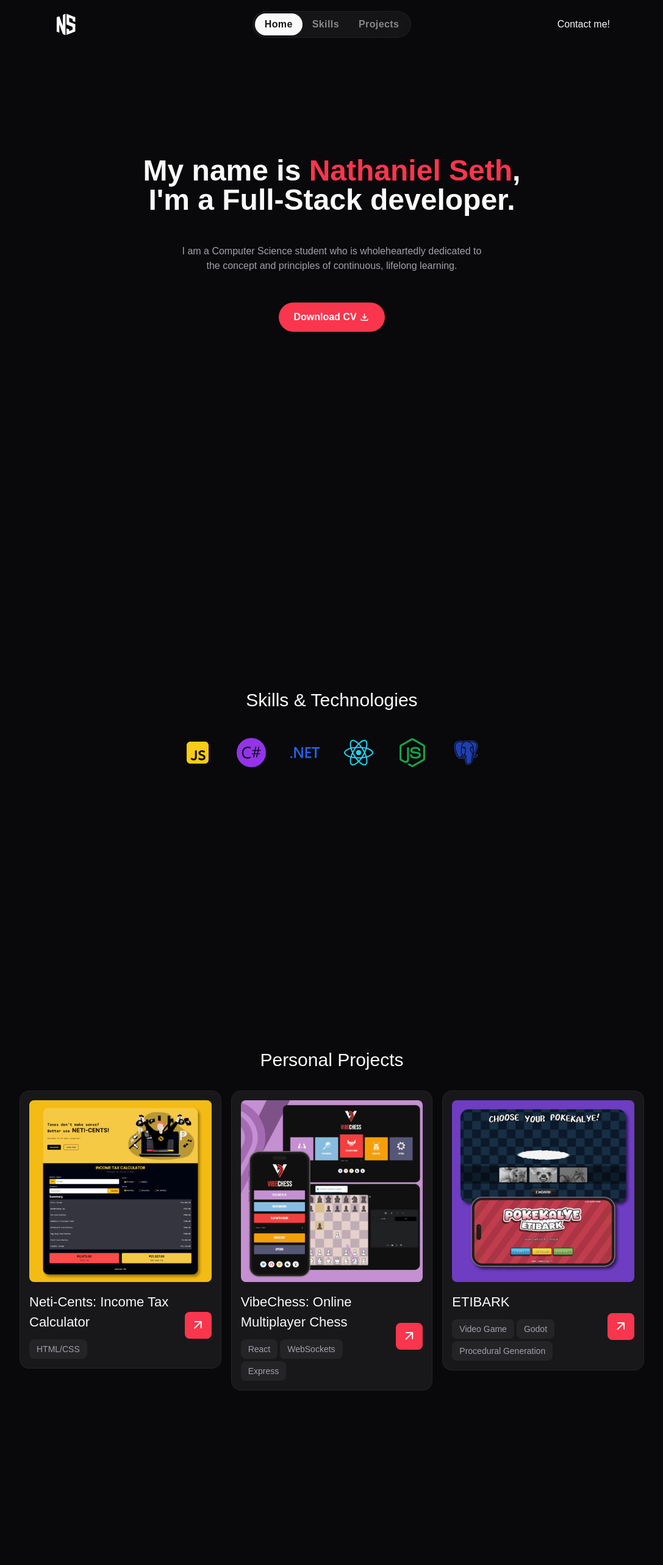
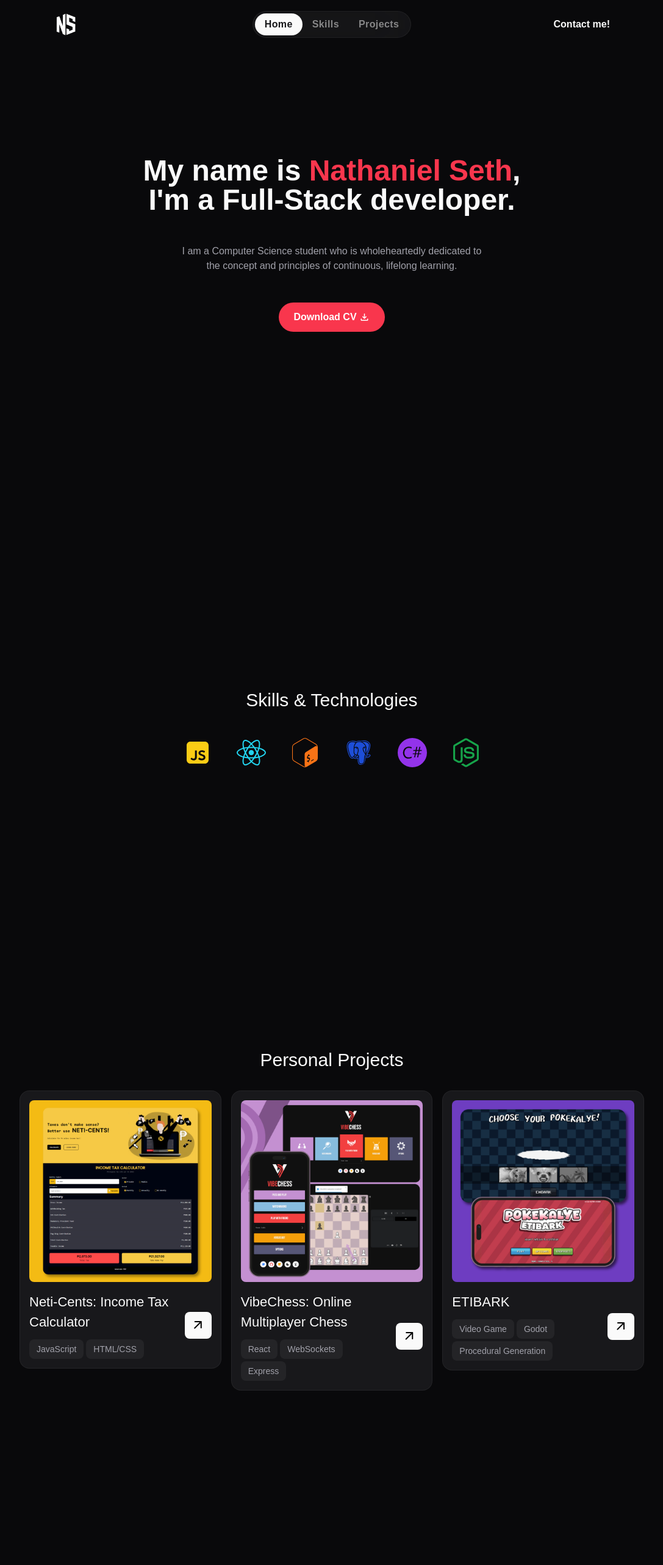
Before and after one commit to nathanielseth/portfolio, a React (Vite) app: page / in a window 1280 px wide. Shown: the top 2566 px of the page at 61% size, without its empty margins (96-1183 px from the left). Built offline with nearby package versions, Linux system fonts and the light colour scheme; a web font is replaced by a local one.

Commit message:
tweaks and optimization
ready for deployment. 1 bug known: blurry dl button text on chrome(?)

```diff
--- a/src/components/Contact.jsx
+++ b/src/components/Contact.jsx
@@ -1,5 +1,6 @@
 import { motion } from "framer-motion";
 import { FaGithub, FaLinkedin } from "react-icons/fa";
+import { MdEmail } from "react-icons/md";
 
 const containerVariants = {
 	hidden: { opacity: 0 },
@@ -58,7 +59,7 @@ const Contact = () => {
 					href="https://github.com/nathanielseth"
 					target="_blank"
 					rel="noopener noreferrer"
-					className="text-3xl text-white hover:text-[#f9364d]"
+					className="text-3xl text-zinc-600 hover:text-white"
 				>
 					<FaGithub />
 				</a>
@@ -67,9 +68,18 @@ const Contact = () => {
 					href="https://www.linkedin.com/in/nathanielseth"
 					target="_blank"
 					rel="noopener noreferrer"
-					className="text-3xl text-white hover:text-[#f9364d]"
+					className="text-3xl text-zinc-600 hover:text-white"
 				>
 					<FaLinkedin />
+				</a>
+
+				<a
+					href="mailto:nathanielseth.dev@gmail.com"
+					target="_blank"
+					rel="noopener noreferrer"
+					className="text-3xl text-zinc-600 hover:text-white"
+				>
+					<MdEmail />
 				</a>
 			</motion.div>
 		</motion.div>
--- a/src/components/Header.jsx
+++ b/src/components/Header.jsx
@@ -1,4 +1,5 @@
 import { useState } from "react";
+import { motion } from "framer-motion";
 
 import Navbar from "./Navbar";
 
@@ -30,12 +31,13 @@ const Header = () => {
 					<Navbar navOpen={navOpen} />
 				</div>
 
-				<a
+				<motion.a
+					whileHover={{ y: -1 }}
 					href="#contact"
-					className="btn btn-secondary max-md:hidden md:justify-self-end"
+					className="btn btn-secondary max-md:hidden md:justify-self-end font-semibold"
 				>
 					Contact me!
-				</a>
+				</motion.a>
 			</div>
 		</header>
 	);
--- a/src/components/Hero.jsx
+++ b/src/components/Hero.jsx
@@ -43,8 +43,13 @@ const Hero = () => {
 
 				<motion.div
 					whileTap={{ scale: 0.85 }}
+					whileHover={{ scale: 1.1 }}
+					transformTemplate={(props, transform) =>
+						transform.replace(" translateZ(0)", "")
+					}
+					variants={itemVariants}
+					layout="position"
 					className="mt-8 flex justify-center items-center"
-					variants={itemVariants}
 				>
 					<a
 						href="/assets/seth_cv.pdf"
--- a/src/components/Navbar.jsx
+++ b/src/components/Navbar.jsx
@@ -1,5 +1,6 @@
 import { useRef, useEffect } from "react";
 import PropTypes from "prop-types";
+import { motion } from "framer-motion";
 
 const Navbar = ({ navOpen }) => {
 	const lastActiveLink = useRef();
@@ -61,8 +62,8 @@ const Navbar = ({ navOpen }) => {
 				});
 			},
 			{
-				threshold: 0.5,
-				rootMargin: "0px 0px -30% 0px",
+				threshold: 0.2,
+				rootMargin: "0px 0px -20% 0px",
 			}
 		);
 
@@ -95,14 +96,15 @@ const Navbar = ({ navOpen }) => {
 	return (
 		<nav className={`navbar ${navOpen ? "active" : ""}`}>
 			{navItems.map(({ label, link, className }, key) => (
-				<a
+				<motion.a
+					whileHover={{ y: -1 }}
 					href={link}
 					key={key}
 					className={className}
 					onClick={(event) => handleLinkClick(event, link)}
 				>
 					{label}
-				</a>
+				</motion.a>
 			))}
 			<div className="active-box" ref={activeBox}></div>
 		</nav>
--- a/src/components/ProjectCard.jsx
+++ b/src/components/ProjectCard.jsx
@@ -1,8 +1,10 @@
 import PropTypes from "prop-types";
+import { motion } from "framer-motion";
 
 const ProjectCard = ({ imgSrc, title, tags, projectLink, classes }) => {
 	return (
-		<div
+		<motion.div
+			whileHover={{ y: -5 }}
 			className={
 				"relative p-4 rounded-2xl bg-zinc-900 hover:bg-zinc-700/50 active:bg-zinc-700/60 ring-1 ring-inset ring-zinc-50/5 transition-colors " +
 				classes
@@ -35,7 +37,7 @@ const ProjectCard = ({ imgSrc, title, tags, projectLink, classes }) => {
 					</div>
 				</div>
 
-				<div className="w-11 h-11 rounded-lg grid place-items-center bg-[#f9364d] text-zinc-50 shrink-0">
+				<div className="w-11 h-11 rounded-lg grid place-items-center bg-zinc-50 text-black shrink-0">
 					<span className="material-symbols-rounded" aria-hidden="true">
 						arrow_outward
 					</span>
@@ -43,7 +45,7 @@ const ProjectCard = ({ imgSrc, title, tags, projectLink, classes }) => {
 			</div>
 
 			<a href={projectLink} target="_blank" className="absolute inset-0"></a>
-		</div>
+		</motion.div>
 	);
 };
 
--- a/src/components/Projects.jsx
+++ b/src/components/Projects.jsx
@@ -5,7 +5,7 @@ const projects = [
 	{
 		imgSrc: "/images/nt.webp",
 		title: "Neti-Cents: Income Tax Calculator",
-		tags: ["HTML/CSS"],
+		tags: ["JavaScript", "HTML/CSS"],
 		projectLink: "https://nathanielseth.github.io/income-tax-ph-calculator/",
 	},
 	{
@@ -27,14 +27,14 @@ const containerVariants = {
 	show: {
 		opacity: 1,
 		transition: {
-			staggerChildren: 0.4,
+			staggerChildren: 0.5,
 		},
 	},
 };
 
 const itemVariants = {
 	hidden: { opacity: 0, y: 30 },
-	show: { opacity: 1, y: 0, transition: { duration: 0.7 } },
+	show: { opacity: 1, y: 0, transition: { duration: 0.5 } },
 };
 
 const Projects = () => {
--- a/src/components/Skills.jsx
+++ b/src/components/Skills.jsx
@@ -4,8 +4,9 @@ import { RiJavascriptFill } from "react-icons/ri";
 import { SiCsharp } from "react-icons/si";
 import { FaNodeJs } from "react-icons/fa6";
 import { FaReact } from "react-icons/fa6";
-import { SiDotnet } from "react-icons/si";
+import { SiGnubash } from "react-icons/si";
 import { BiLogoPostgresql } from "react-icons/bi";
+import { SiGodotengine } from "react-icons/si";
 
 const iconVariants = {
 	initial: { y: -10 },
@@ -50,7 +51,7 @@ const Skills = () => {
 					initial="initial"
 					animate="animate"
 				>
-					<SiCsharp className="text-5xl text-purple-600" />
+					<FaReact className="text-5xl text-cyan-400" />
 				</motion.div>
 				<motion.div
 					className="p-3"
@@ -58,7 +59,7 @@ const Skills = () => {
 					initial="initial"
 					animate="animate"
 				>
-					<SiDotnet className="text-5xl text-blue-600" />
+					<SiGnubash className="text-5xl text-orange-500" />
 				</motion.div>
 				<motion.div
 					className="p-3"
@@ -66,7 +67,16 @@ const Skills = () => {
 					initial="initial"
 					animate="animate"
 				>
-					<FaReact className="text-5xl text-cyan-400" />
+					<BiLogoPostgresql className="text-5xl text-blue-700" />
+				</motion.div>
+
+				<motion.div
+					className="p-3"
+					variants={iconVariants}
+					initial="initial"
+					animate="animate"
+				>
+					<SiCsharp className="text-5xl text-purple-600" />
 				</motion.div>
 				<motion.div
 					className="p-3"
@@ -76,14 +86,6 @@ const Skills = () => {
 				>
 					<FaNodeJs className="text-5xl text-green-600" />
 				</motion.div>
-				<motion.div
-					className="p-3"
-					variants={iconVariants}
-					initial="initial"
-					animate="animate"
-				>
-					<BiLogoPostgresql className="text-5xl text-blue-800" />
-				</motion.div>
 			</motion.div>
 		</div>
 	);
```
